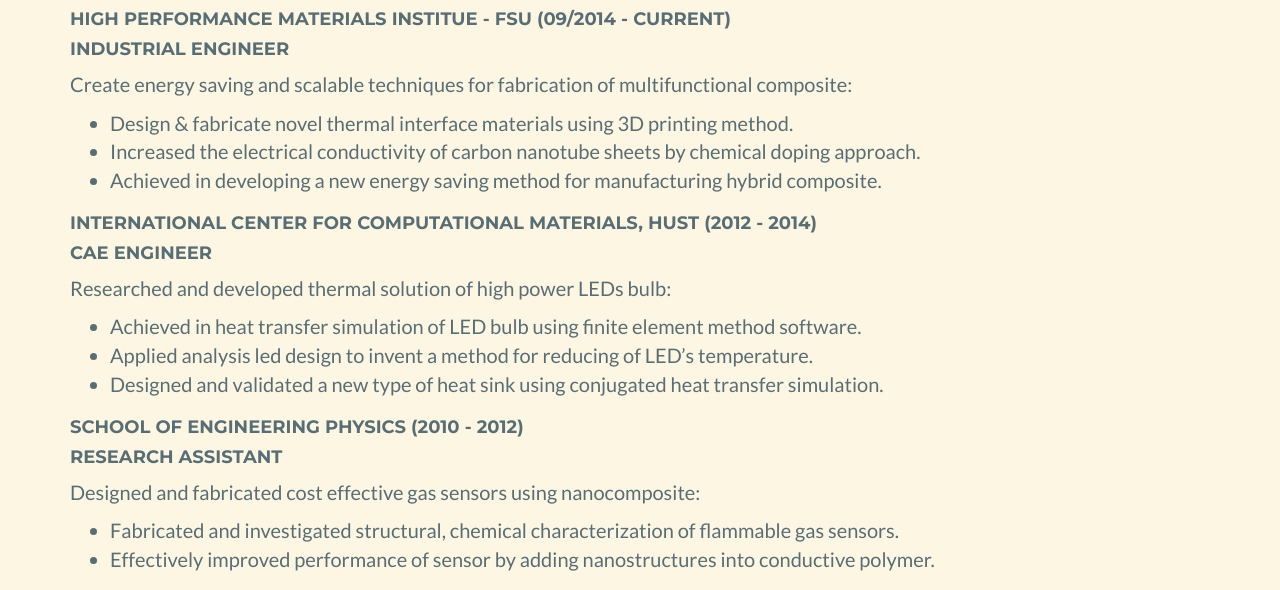
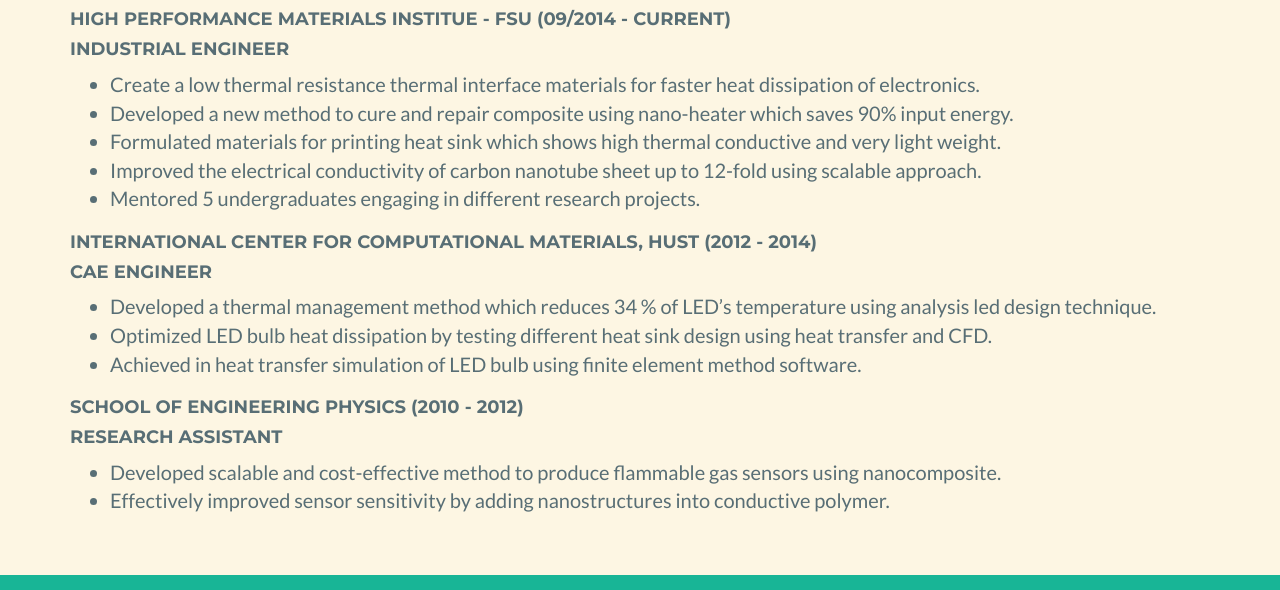
Before and after one commit to namcao123/namcao123.github.io, a website: page index.html in a window 1280 px wide. Shown: the part 362-952 px from the top of the page. Drawn offline with nearby package versions, Linux system fonts and the light colour scheme.

Commit message:
Update index.html

```diff
--- a/index.html
+++ b/index.html
@@ -94,11 +94,12 @@
             Industrial Engineer
           </h4>
           <p>
-            Create energy saving and scalable techniques for fabrication of multifunctional composite:
             <ul>
-              <li>Design & fabricate novel thermal interface materials using 3D printing method. </li>
-              <li>Increased the electrical conductivity of carbon nanotube sheets by chemical doping approach. </li>
-              <li>Achieved in developing a new energy saving method for manufacturing hybrid composite. </li>
+              <li>Create a low thermal resistance thermal interface materials for faster heat dissipation of electronics.</li>
+              <li>Developed a new method to cure and repair composite using nano-heater which saves 90% input energy.</li>
+              <li>Formulated materials for printing heat sink which shows high thermal conductive and very light weight. </li>
+              <li>Improved the electrical conductivity of carbon nanotube sheet up to 12-fold using scalable approach.</li>
+              <li>Mentored 5 undergraduates engaging in different research projects.</li>
           </ul>
           </p>
         </div>
@@ -110,11 +111,10 @@
             CAE engineer
           </h4>
           <p>
-            Researched and developed thermal solution of high power LEDs bulb:
             <ul>
+              <li>Developed a thermal management method which reduces 34 % of LED’s temperature using analysis led design technique. </li>
+              <li>Optimized LED bulb heat dissipation by testing different heat sink design using heat transfer and CFD. </li>
               <li>Achieved in heat transfer simulation of LED bulb using finite element method software. </li>
-              <li>Applied analysis led design to invent a method for reducing of LED’s temperature. </li>
-              <li>Designed and validated a new type of heat sink using conjugated heat transfer simulation. </li>
           </ul>
           </p>
         </div>
@@ -126,10 +126,9 @@
             Research Assistant
           </h4>
           <p>
-           Designed and fabricated cost effective gas sensors using nanocomposite:
             <ul>
-              <li>Fabricated and investigated structural, chemical characterization of flammable gas sensors.</li>
-              <li>Effectively improved performance of sensor by adding nanostructures into conductive polymer.</li>
+              <li>Developed scalable and cost-effective method to produce flammable gas sensors using nanocomposite.</li>
+              <li>Effectively improved sensor sensitivity by adding nanostructures into conductive polymer.</li>
           </ul>
           </p>
       </div>
```
